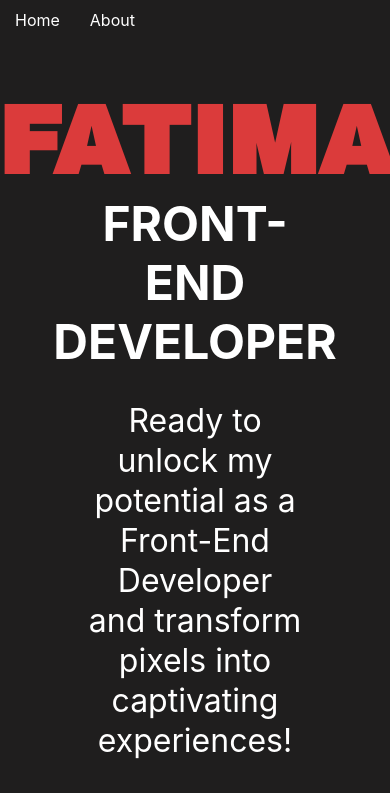
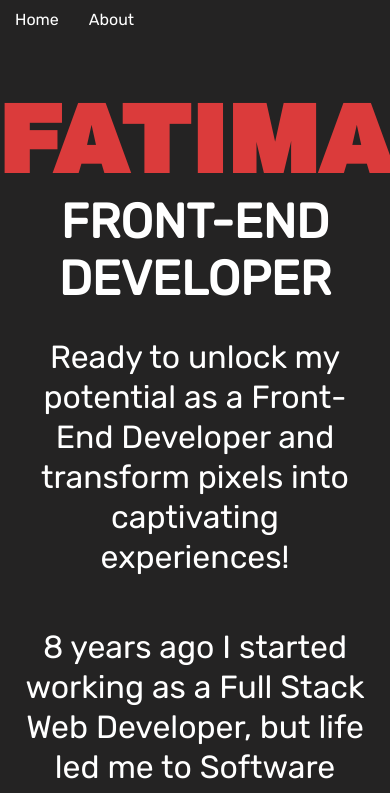
Before and after one commit to fagarmartin/my-web, a React (Vite) app: page / in a window 390 px wide. Shown: the top 793 px of the page. Built offline with nearby package versions, Linux system fonts and the light colour scheme.

Commit message:
header responsive css

```diff
--- a/src/index.css
+++ b/src/index.css
@@ -1,14 +1,15 @@
 @import url("https://fonts.googleapis.com/css2?family=Archivo+Black&display=swap");
+@import url('https://fonts.googleapis.com/css2?family=Rubik&display=swap');
 /*RED   rgb(219, 59, 59);*/
 /* DARK GREY rgb(31, 30, 30);*/
 body {
   margin: 0;
-  font-family: -apple-system, BlinkMacSystemFont, "Segoe UI", "Roboto", "Oxygen",
+  font-family: 'Rubik', sans-serif, -apple-system, BlinkMacSystemFont, "Segoe UI", "Roboto", "Oxygen",
     "Ubuntu", "Cantarell", "Fira Sans", "Droid Sans", "Helvetica Neue",
     sans-serif;
   -webkit-font-smoothing: antialiased;
   -moz-osx-font-smoothing: grayscale;
-  background-color: rgb(31, 30, 30);
+  background-color: rgb(36, 35, 35);
   color: white;
 }
 
@@ -86,6 +87,7 @@ a {
   background-color: rgba(129, 128, 128, 0.08);
 }
 /*HEADER */
+
 .title-name {
   font-size: 3em;
   font-family: "Archivo Black", sans-serif;
@@ -112,7 +114,11 @@ header {
   font-size: 2em;
 
 }
-
+@media only screen and (max-width: 600px) {
+  .header-container  {
+    width: 90%;
+  }
+}
 .header-container p {
   line-height: 30pt;
 }
```
